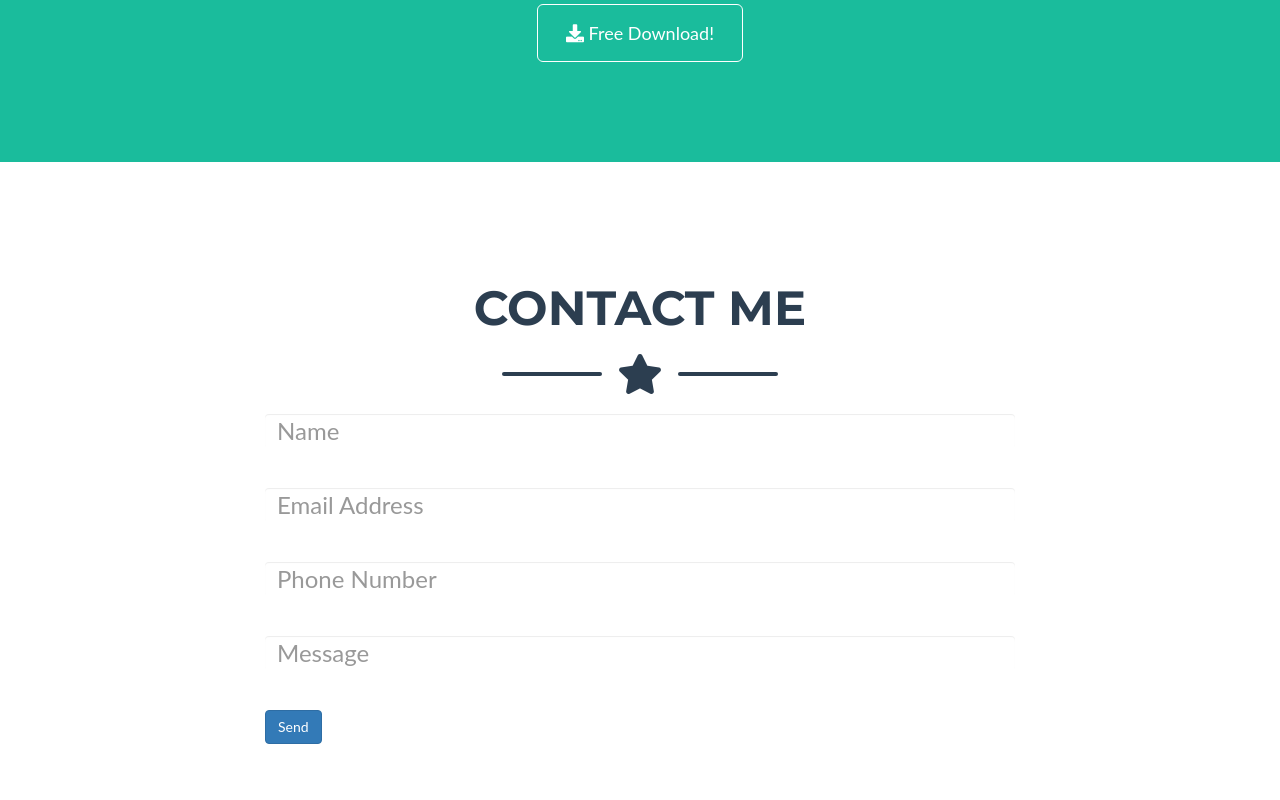
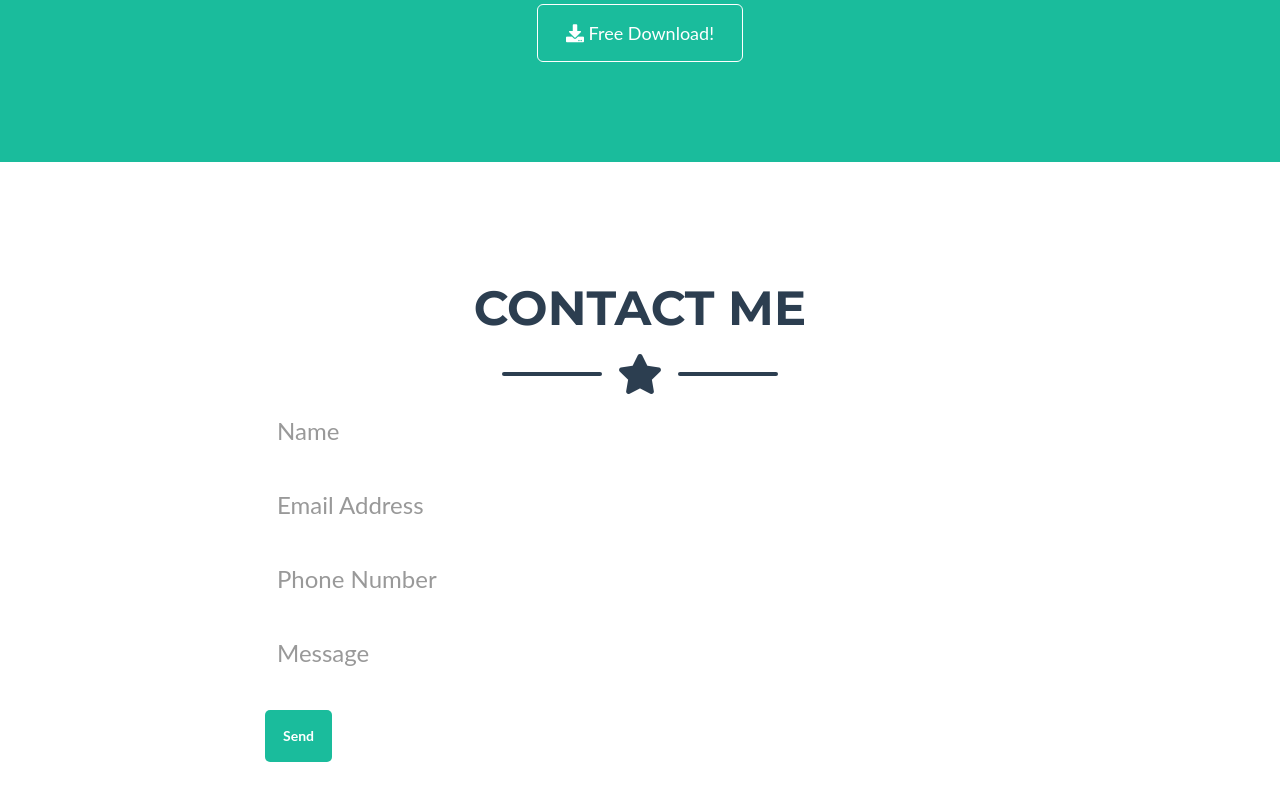
Before and after one commit to FrancescoDale/html-css-bootstrap-freelancer, a plain HTML site: page index.html in a window 1280 px wide. Shown: the part 2048-2848 px from the top of the page. Drawn offline with nearby package versions, Linux system fonts and the light colour scheme; a web font is replaced by a local one.

Commit message:
cambiate le dimensioni del pulsante e tolta la box shadow nel form

```diff
--- a/style.css
+++ b/style.css
@@ -138,14 +138,26 @@ section.opposite .separator::after {
     border: none;
     color: #6C757D;
     font-size: 24px;
+    box-shadow: none;
 }
+
+
 
 
 #contact input {
     font-size: 12px;
-    color: #148f77;
+    color: #148F77;
     display:block;
     margin-bottom: 40px;
+    border-bottom: 1px solid #E9ECEF;
+}
+
+#contact .btn {
+    background-color: #1ABC9C;
+    border-radius: 5px;
+    border-style: hidden;
+    padding: 16px 18px;
+    font-weight: bold;
 }
 
 footer {
```
